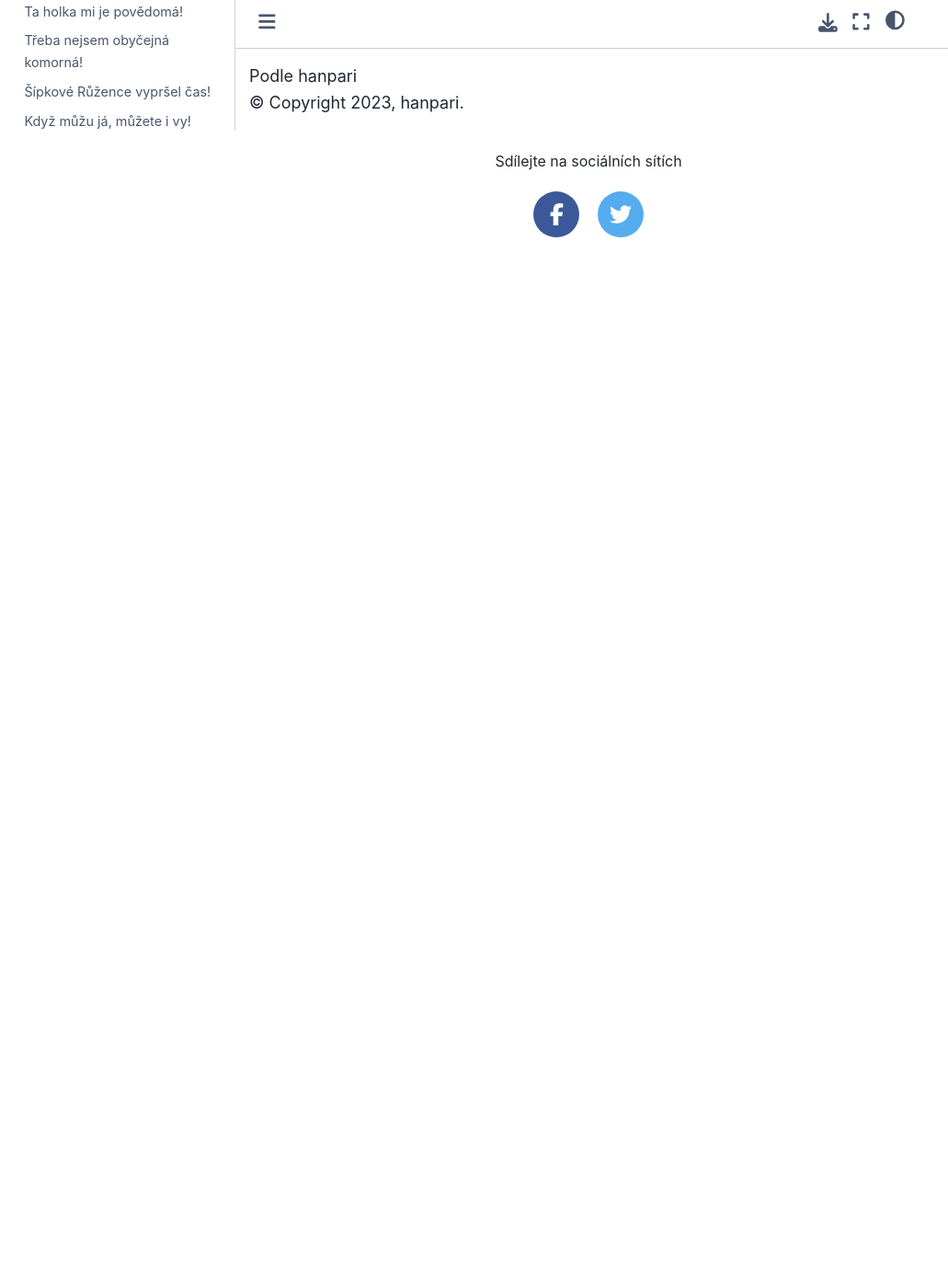
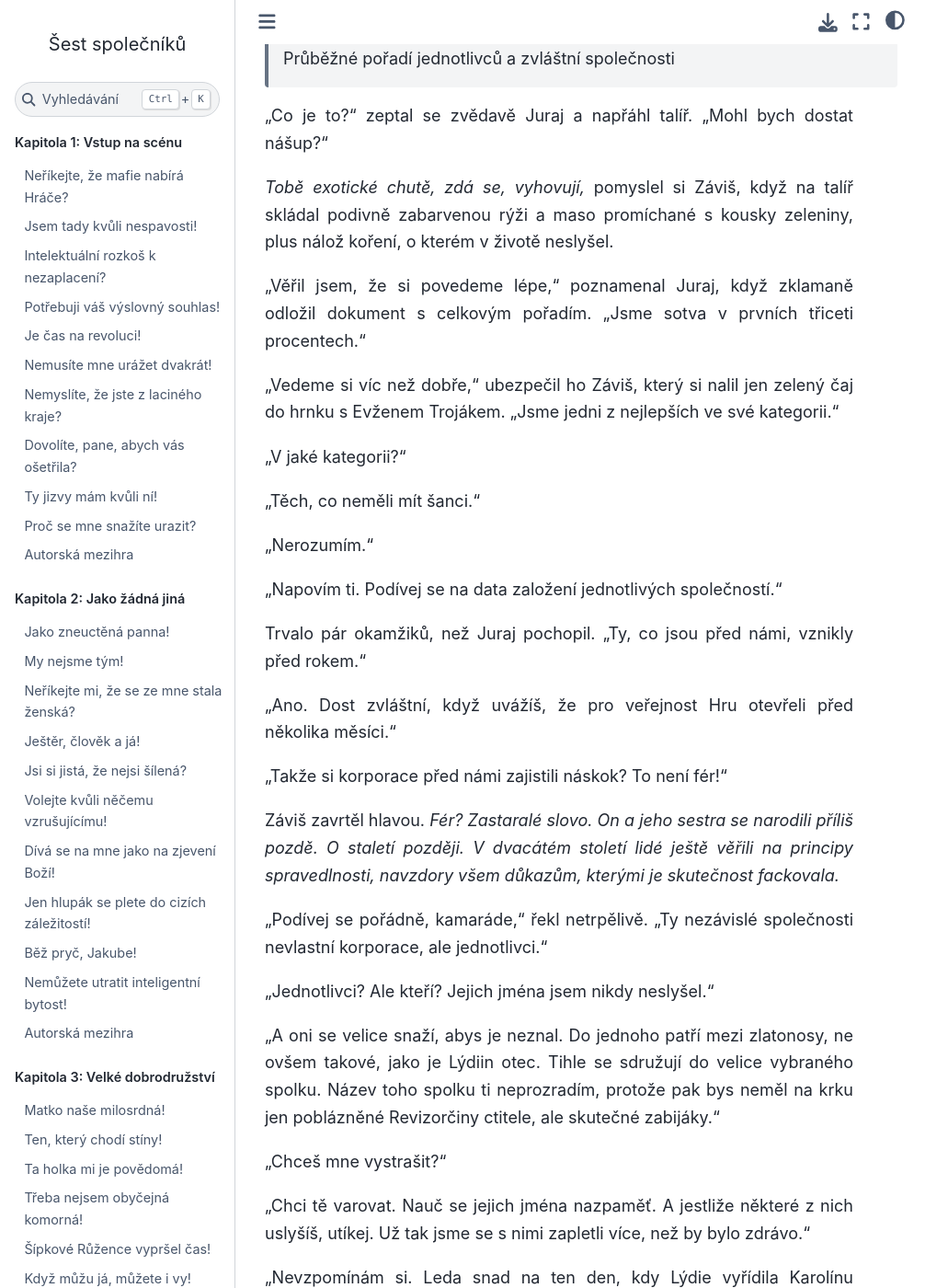
Before and after one commit to hanpari/sest-spolecniku, a Sphinx documentation site: the page built from source/sest_spolecniku/014/02.md, in a window 1280 px wide and 1400 px high, scrolled down 5077 px. Shown: the whole window at 92% size, without its empty margins (0-1031 px from the left). Built offline with Sphinx 7.4.7 and the Sphinx Book theme 1.1.4, drawn with Linux system fonts in a browser that asks for light colours; pages that are not in the unit, such as notebooks, are missing from menus; before the commit the page ends 5335 px from its top, so only the background shows below that; some of the changed text lies outside the part shown.

Commit message:
Doplneno

```diff
--- a/source/sest_spolecniku/014/02.md
+++ b/source/sest_spolecniku/014/02.md
@@ -60,7 +60,7 @@ Pokud šlo o bojová umění, Juraj patřil mezi slušné amatéry. Ve Hře ale
 
 "Pro velectěnou paní gubernátorku," vyplivl Záviš. Při vzpomínce na tu chladnou ženu pocítil dávno zapomenuté chvění, byla to soutěživost. *Soupeř hodný naší čepele,* oslovil malou vílu. *Jsi vzrušená jako já?*
 
-"Nebylo by krucinál přirozenější, kdyby vás vzrušovaly kalhotky vaší zrzky?* odsekla a zmizela v podlaze, ze které se vynořila. Po ní zůstal nápis na hladině bažiny:
+"Nebylo by krucinál přirozenější, kdyby vás vzrušovaly kalhotky vaší zrzky?" odsekla a zmizela v podlaze, ze které se vynořila. Po ní zůstal nápis na hladině bažiny:
 
 NEMÁM NA VAŠE LASKOMINY ANI CHUŤ, ANI ČAS! BOJUJI TADY ZATRACENOU VÁLKU!
 
@@ -112,17 +112,17 @@ Protože Juraj toho dne vzdal školu, Záviš se rozhodl využít příležitost
 
 "Opravdu? Při tvé, ehm, nedůvěře?"
 
-"To není věc důvěry, ale praktického přístupu. Kdyby mne chtěla Lištička otrávit, našla by si způsob. Navíc vaří skvěle."
+"To není věc důvěry, ale praktického přístupu. Kdyby mne chtěla Lištička otrávit, našla by si způsob. Navíc vaří dobře."
 
 "To je fakt," zabručel Juraj. "Strčí do kapsy i Medarda, a to je co říct."
 
-"Medard se teprve učí vařit bez nahrážek," poznamenal Záviš. "Jak postupuje odvykací kůra u Mechových?"
+"Medard se teprve učí vařit bez nahrážek," poznamenal Záviš, který ve skutečnosti dával Medardovým jídlům přednost. Lištička vařila možná skvěle, ale také neobvykle na jeho vkus - a on už nerad měnil své chutě a zvyky. "Jak postupuje odvykací kůra u Mechových?"
 
 "Už nejsou tak protivní, jak bývali. Před Světlanou se neodváží si stěžovat, drží ji za božstvo, které je vede ke spasení. Laura má jen strach, že se nedokáží vrátit k plasťácké stravě, kdyby se něco přihodilo."
 
 Záviš si povzdechl.
 
-"Sklouznout do závislosti je snazší než obráceně," poznamenal, když sklízel talíře ze stolu. Pak ukázal na složku, kterou mu předchozí den doručila Leontýna, bezpohlavní kurýr. V době posedlé recyklací a digitalizací působila velmi starosvětsky.
+"Sklouznout do závislosti je snazší než obráceně," poznamenal, když sklízel talíře ze stolu. Pak ukázal na složku, kterou předchozí den doručila Leontýna, bezpohlavní kurýr. V době posedlé recyklací a digitalizací působila papírová složka velmi starosvětsky.
 
 > Pouze pro účastníky HC
 >
@@ -130,3 +130,51 @@ Záviš si povzdechl.
 >
 > Průběžné pořadí jednotlivců a zvláštní společnosti
 >
+
+"Co je to?" zeptal se zvědavě Juraj a napřáhl talíř. "Mohl bych dostat nášup?"
+
+*Tobě exotické chutě, zdá se, vyhovují,* pomyslel si Záviš, když na talíř skládal podivně zabarvenou rýži a maso promíchané s kousky zeleniny, plus nálož koření, o kterém v životě neslyšel.
+
+"Věřil jsem, že si povedeme lépe," poznamenal Juraj, když zklamaně odložil dokument  s celkovým pořadím. "Jsme sotva v prvních třiceti procentech."
+
+"Vedeme si víc než dobře," ubezpečil ho Záviš, který si nalil jen zelený čaj do hrnku s Evženem Trojákem. "Jsme jedni z nejlepších ve své kategorii."
+
+"V jaké kategorii?"
+
+"Těch, co neměli mít šanci."
+
+"Nerozumím."
+
+"Napovím ti. Podívej se na data založení jednotlivých společností."
+
+Trvalo pár okamžiků, než Juraj pochopil. "Ty, co jsou před námi, vznikly před rokem."
+
+"Ano. Dost zvláštní, když uvážíš, že pro veřejnost Hru otevřeli před několika měsíci."
+
+"Takže si korporace před námi zajistili náskok? To není fér!"
+
+Záviš zavrtěl hlavou. *Fér? Zastaralé slovo. On a jeho sestra se narodili příliš pozdě. O staletí později. V dvacátém století lidé ještě věřili na principy spravedlnosti, navzdory všem důkazům, kterými je skutečnost fackovala.*
+
+"Podívej se pořádně, kamaráde," řekl netrpělivě. "Ty nezávislé společnosti nevlastní korporace, ale jednotlivci."
+
+"Jednotlivci? Ale kteří? Jejich jména jsem nikdy neslyšel."
+
+"A oni se velice snaží, abys je neznal. Do jednoho patří mezi zlatonosy, ne ovšem takové, jako je Lýdiin otec. Tihle se sdružují do velice vybraného spolku. Název toho spolku ti neprozradím, protože pak bys neměl na krku jen poblázněné Revizorčiny ctitele, ale skutečné zabijáky."
+
+"Chceš mne vystrašit?"
+
+"Chci tě varovat. Nauč se jejich jména nazpaměť.  A jestliže některé z nich uslyšíš, utíkej. Už tak jsme se s nimi zapletli více, než by bylo zdrávo."
+
+"Nevzpomínám si. Leda snad na ten den, kdy Lýdie vyřídila Karolínu Drbohlavovou. Ale to bylo jen pár slov."
+
+*Pár slov? I pár slov stačí, pokud jsi upoutal jejich pozornost,* vzdychl si Záviš. *Znudí je stará hračka a oni budou chtít novou.*
+
+"Před jednou z nich tě varoval jistý herec," řekl raději.
+
+"Cože?"
+
+Protože šlo o rodinnou záležitost, Juraj se Závišovi nikdy nesvěřil, že potkal svého slavného otce v parku, natož s obsahem jejich rozhovoru.
+
+"Neměl bys mne podceňovat, kamaráde. Jakmile jsem zjistil, že tě někdo pronásleduje, vyrazil jsem za tebou. Stínošlápek tě celou dobu pozoroval a nahrával."
+
+Nastala chvíle ticha, kdy Záviš předpokládal, že obdrží rozhořčenou přednášku na téma soukromí.
```
Also changed, not shown: other parts of source/sest_spolecniku/014/02.md (+2 -2 lines).
